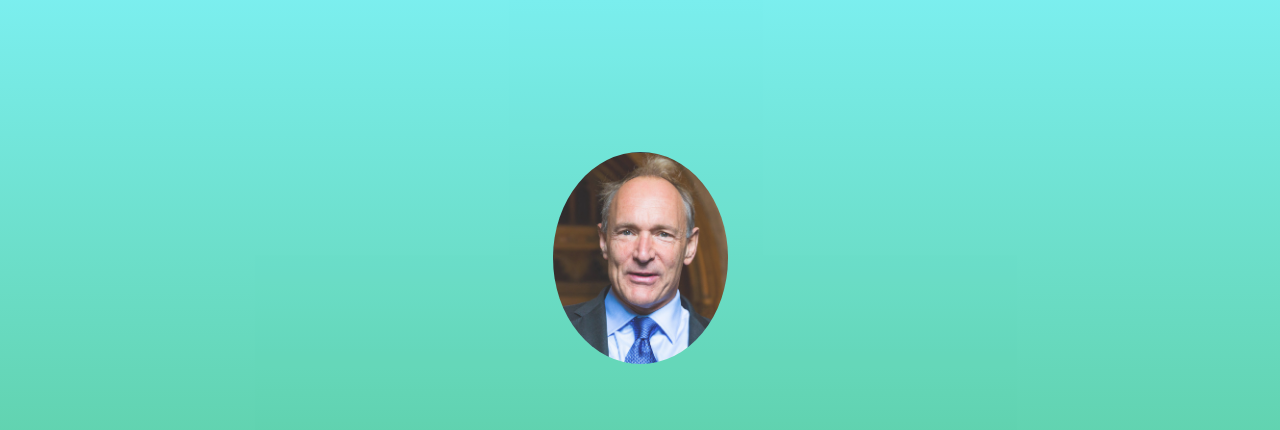
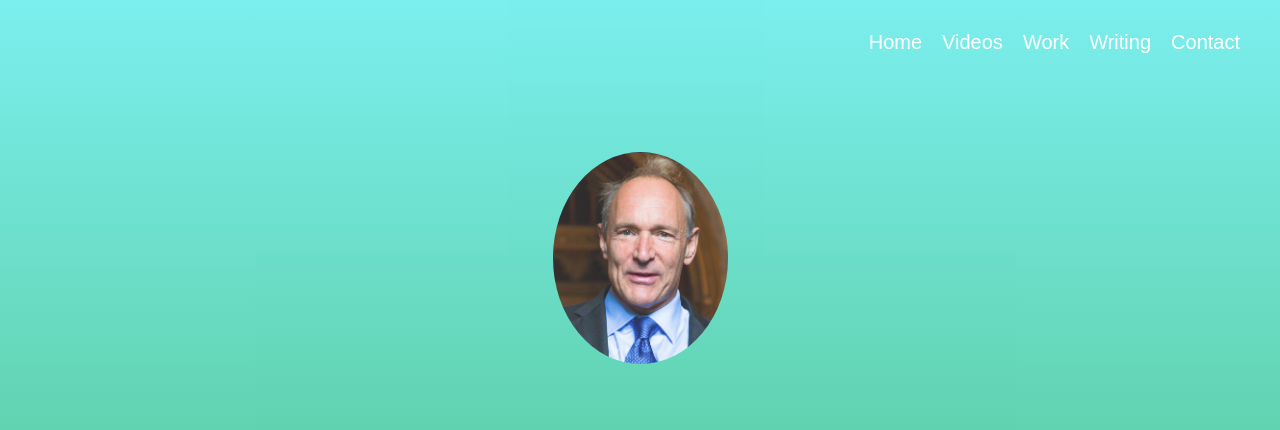
Before and after one commit to NithyaKanamarlapudi/Tim-Berners-Lee, a plain HTML site: page index.html in a window 1280 px wide. Shown: the top 430 px of the page. Drawn offline with Linux system fonts and the light colour scheme; a script that the page names is missing.

Commit message:
Add files via upload

```diff
--- a/index.html
+++ b/index.html
@@ -5,9 +5,18 @@
     <meta name="viewport" content="width=device-width, initial-scale=1.0">
     <title>Tim Berners-Lee</title>
     <link rel="stylesheet" href="style.css">
+    <link rel="preconnect" href="https://fonts.gstatic.com">
+<link href="https://fonts.googleapis.com/css2?family=Roboto:wght@100&display=swap" rel="stylesheet">
 </head>
 
 <body>
+    <ul class="menu">
+        <li class="links">Home</li>
+        <li class="links">Videos</li>
+        <li class="links">Work</li>
+        <li class="links">Writing</li>
+        <li class="links">Contact</li>
+    </ul>
     <script src="main.js"></script>
     <section id="welcome" class="container">
         <div id="innercontainer">
--- a/style.css
+++ b/style.css
@@ -59,3 +59,24 @@ h3{
     margin: 8px;
     margin-left: 500px;
 }
+.menu{
+    list-style: none;
+    font-family: sans-serif;
+        position:absolute;
+    top:10px;
+    right:30px;
+    z-index: 10;
+}
+.links{
+    float: left;
+    color: white;
+    padding-top: 5px;
+    padding-left: 10px;
+    padding-right: 10px;
+    padding-bottom: 5px;
+    font-family:sans-serif;
+    font-size: 20px;
+}
+.links:hover{
+    background-color: darkblue;
+}
```
